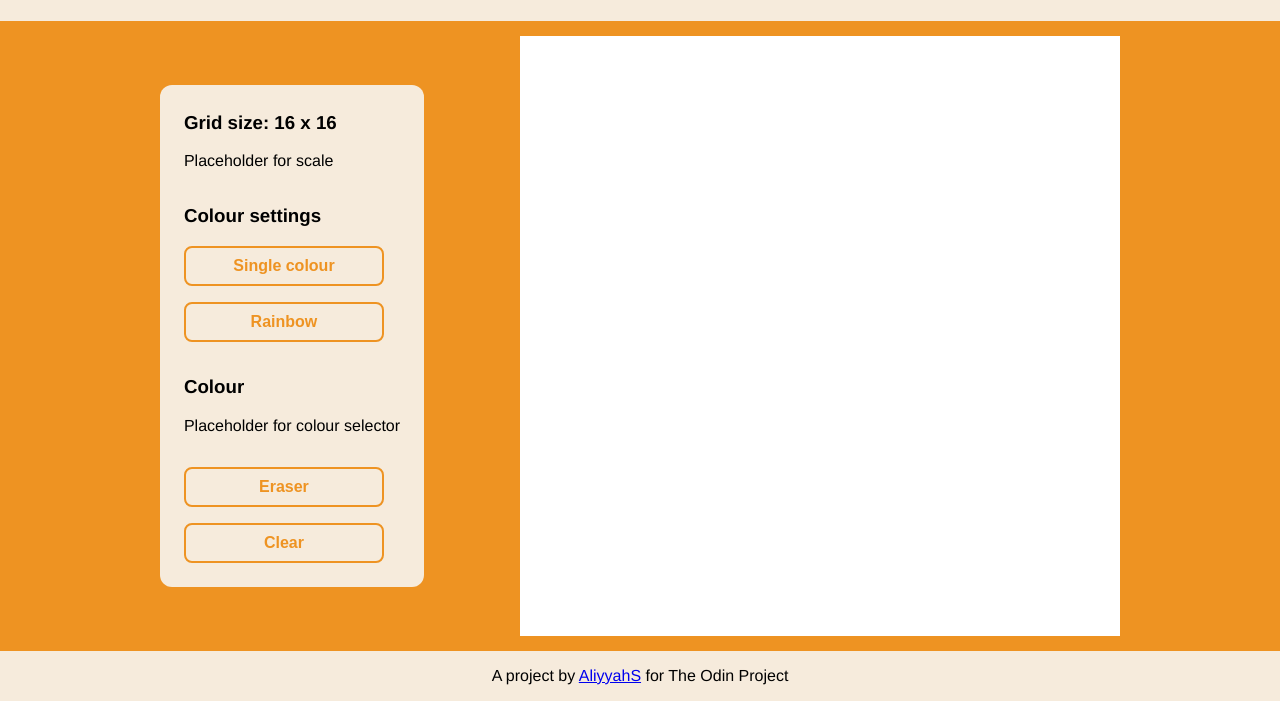
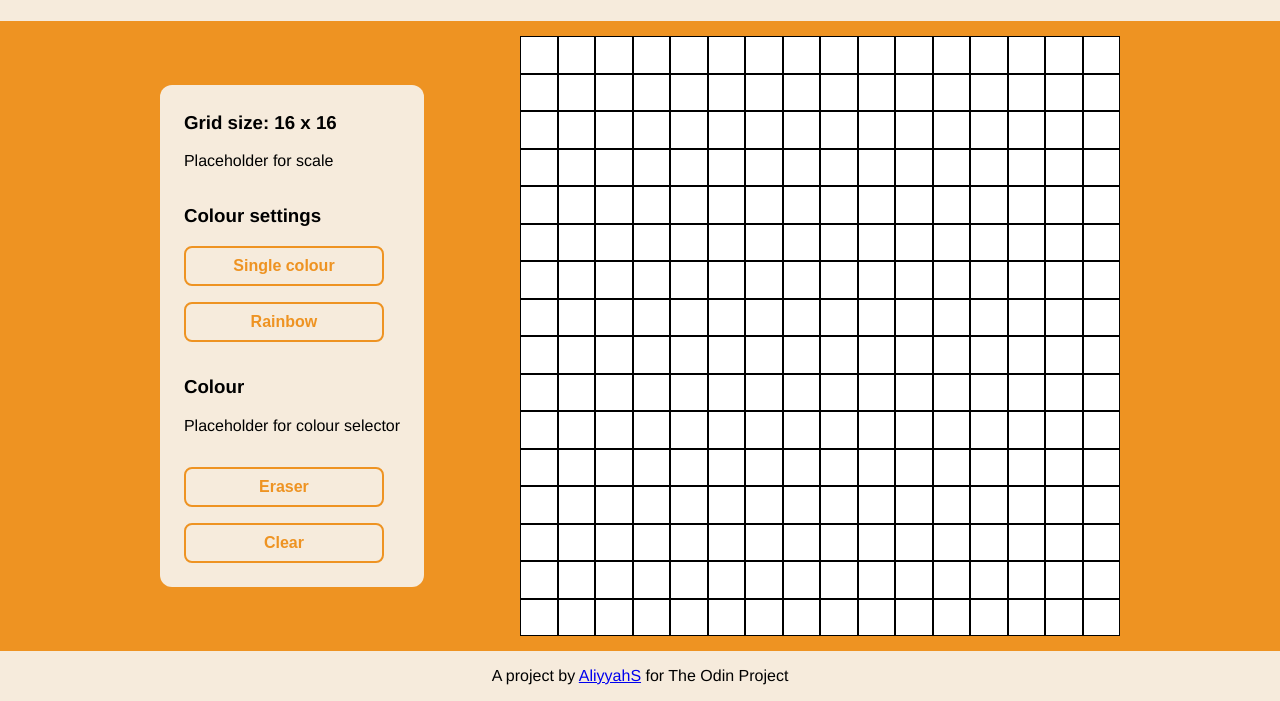
Before and after one commit to AliyyahS/etch-a-sketch, a plain HTML site: page index.html in a window 1280 px wide. Shown: the part 99-800 px from the top of the page. Drawn offline with Linux system fonts and the light colour scheme.

Commit message:
Add function for creating grids

```diff
--- a/index.html
+++ b/index.html
@@ -15,21 +15,21 @@
     </div>
 
     <div class="content">
-        <div class="settings container light">
-            <div class="controls">
+        <div class="controls container light">
+            <div class="controls-item">
                 <h3>Grid size: 16 x 16</h3>
                 <p>Placeholder for scale</p>
             </div>
-            <div class="controls">
+            <div class="controls-item">
                 <h3>Colour settings</h3>
                 <button>Single colour</button>
                 <button>Rainbow</button>
             </div>
-            <div class="controls">
+            <div class="controls-item">
                 <h3>Colour</h3>
                 <p>Placeholder for colour selector</p>
             </div>
-            <div class="controls">
+            <div class="controls-item">
                 <button>Eraser</button>
                 <button>Clear</button>
             </div>
--- a/javascript.js
+++ b/javascript.js
@@ -0,0 +1,21 @@
+const gridContainer = document.querySelector('.grid');
+const totalHeight = gridContainer.offsetHeight;
+
+function createGrid(size) {
+    const height = totalHeight/size + 'px';
+
+    for (let i = 0; i < size; i++) {
+        const row = document.createElement('div');
+        row.classList.add('row');
+        gridContainer.appendChild(row);
+        row.style.height = height;
+
+        for (let j = 0; j < size; j++) {
+            const column = document.createElement('div');
+            column.classList.add('column');
+            row.appendChild(column);
+        }
+    }
+}
+
+createGrid(16);
--- a/style.css
+++ b/style.css
@@ -50,7 +50,7 @@ button:focus {
     gap: 96px;
 }
 
-.settings {
+.controls {
     display: flex;
     flex-direction: column;
     padding: 8px 24px;
@@ -58,10 +58,21 @@ button:focus {
 }
 
 .grid {
-    width: 600px;
     height: 600px;
+    aspect-ratio: 1/1;
     padding: 0;
     background-color: white;
+}
+
+.row {
+    display: flex;
+    flex-direction: column;
+    flex-wrap: wrap;
+}
+
+.column {
+    flex-basis: 100%;
+    border: 1px solid black;
 }
 
 .container {
```
